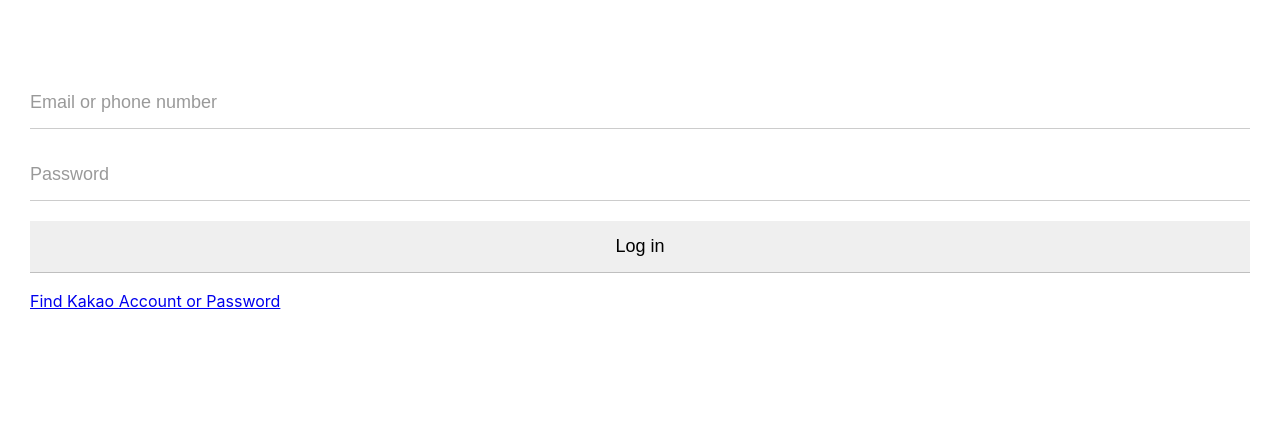
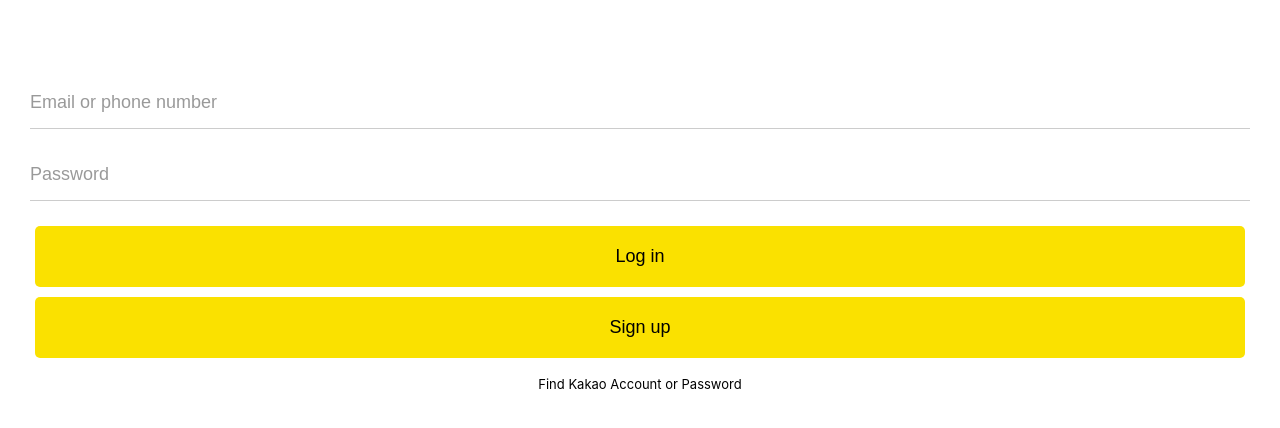
Before and after one commit to KIS0705/kokoa-clone, a plain HTML site: page index.html in a window 1280 px wide. Shown: the part 220-648 px from the top of the page. Drawn offline with Linux system fonts and the light colour scheme.

Commit message:
finish login-form

```diff
--- /dev/null
+++ b/css/screens/login.css
@@ -0,0 +1,61 @@
+.welcome-header{
+    margin: 80px 0px;
+    text-align: center;
+    display: flex;
+    flex-direction: column;
+    align-items: center;
+  }
+
+  .welcome-header__title{
+    margin-bottom: 20px;
+    font-size: 25px;
+    font-weight: 600;
+  }
+
+  .welcome-header__text{
+    width: 50%;
+    color: gray;
+    padding-bottom: 50px;
+  }
+
+  #login-form{
+    display: flex;
+    flex-direction: column;
+    margin: 0px 30px;
+  }
+
+  #login-form input{
+    padding: 15px 0px;
+    border: none;
+    font-size: 18px;
+    margin-bottom: 20px;
+  }
+
+  #login-form input:not([type="submit"]) {
+    border-bottom: 1px solid rgba(0, 0, 0, 0.2);
+    transition: border-color 0.3s ease-in-out;
+    }
+
+  #login-form input::placeholder{
+    color: rgba(0, 0, 0, 0.4);
+  }
+
+  #login-form input:focus{
+    border-color: var(--yellow);
+  }
+
+  #login-form input[type="submit"]{
+    background-color: var(--yellow);
+    cursor: pointer;
+    padding: 20px 0px;
+    margin: 5px;
+    border-radius: 5px;
+  }
+
+  #login-form a{
+    text-align: center;
+    text-decoration: none;
+    color: inherit;
+    font-size: 13px;
+    margin: 15px;
+  }
--- a/css/style.css
+++ b/css/style.css
@@ -1,49 +1,12 @@
 @import "reset.css";
-@import "status-bar.css";
+@import "components/status-bar.css";
+
+/*Components*/
 @import "variables.css";
+
+/*Screens*/
+@import "screens/login.css";
+
 body{
     font-family: -apple-system, BlinkMacSystemFont, 'Segoe UI', Roboto, Oxygen, Ubuntu, Cantarell, 'Open Sans', 'Helvetica Neue', sans-serif;
 }
-
-.welcome-header{
-  margin: 80px 0px;
-  text-align: center;
-  display: flex;
-  flex-direction: column;
-  align-items: center;
-}
-
-.welcome-header__title{
-  margin-bottom: 20px;
-  font-size: 25px;
-  font-weight: 600;
-}
-
-.welcome-header__text{
-  width: 50%;
-  color: gray;
-  padding-bottom: 50px;
-}
-
-#login-form{
-  display: flex;
-  flex-direction: column;
-  margin: 0px 30px;
-}
-
-#login-form input{
-  padding: 15px 0px;
-  border: none;
-  font-size: 18px;
-  border-bottom: 1px solid rgba(0, 0, 0, 0.2);
-  margin-bottom: 20px;
-  transition: border-color .4s ease-in-out;
-}
-
-#login-form input::placeholder{
-  color: rgba(0, 0, 0, 0.4);
-}
-
-#login-form input:focus{
-  border-color: var(--yellow);
-}
--- a/index.html
+++ b/index.html
@@ -35,6 +35,7 @@
         <input type="text" placeholder="Email or phone number">
         <input type="password" placeholder="Password">
         <input type="submit" value="Log in"/>
+        <input type="submit" value="Sign up"/>
         <a href="#">Find Kakao Account or Password</a>
     </form>
 
```
Also changed, not shown: css/components/status-bar.css (renamed from css/status-bar.css).
